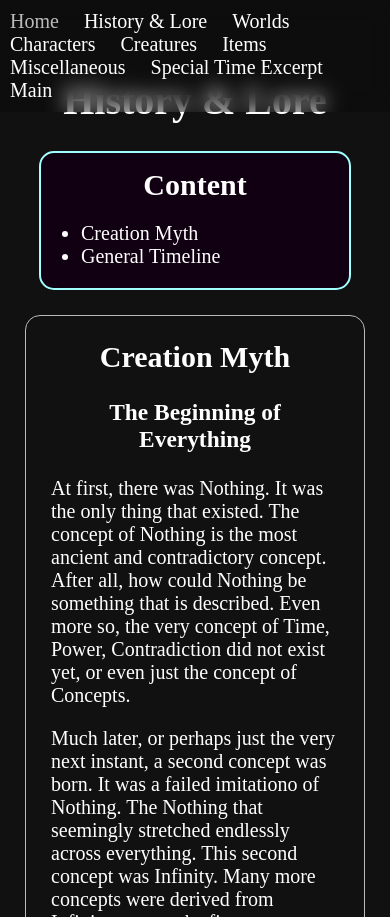
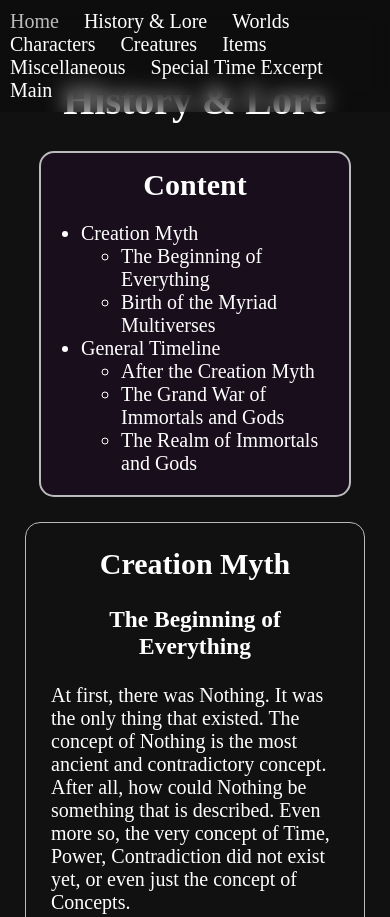
Before and after one commit to Ryuji-Ly/Ryuji-Ly.github.io, a plain HTML site: page docs/tmm/history+lore/index.html in a window 390 px wide. Shown: the top 917 px of the page. Drawn offline with Linux system fonts and the light colour scheme.

Commit message:
updated tmeline a little

```diff
--- a/docs/styles/style.scss
+++ b/docs/styles/style.scss
@@ -1,4 +1,7 @@
 @import "global";
+html{
+    scroll-behavior: smooth;
+}
 body {
     margin: 0;
     font-size: $fontSize;
--- a/docs/tmm/history+lore/index.html
+++ b/docs/tmm/history+lore/index.html
@@ -26,19 +26,41 @@
         <article id="content">
             <h2>Content</h2>
             <ul>
-                <li><a href="#creation_myth">Creation Myth</a></li>
-                <li><a href="#timeline">General Timeline</a></li>
+                <li><a href="#creation_myth">Creation Myth</a>
+                    <ul>
+                        <li>
+                            <a href="#beginning-of-everything">The Beginning of Everything</a>
+                        </li>
+                        <li>
+                            <a href="#birth-of-the-myriad-multiverses">Birth of the Myriad Multiverses</a>
+                        </li>
+                    </ul>
+                </li>
+                <li>
+                    <a href="#timeline">General Timeline</a>
+                    <ul>
+                        <li>
+                            <a href="#after-the-creation-myth">After the Creation Myth</a>
+                        </li>
+                        <li>
+                            <a href="#grand-war">The Grand War of Immortals and Gods</a>
+                        </li>
+                        <li>
+                            <a href="#realm-of-immortals">The Realm of Immortals and Gods</a>
+                        </li>
+                    </ul>
+                </li>
             </ul>
         </article>
         <article id="creation_myth">
             <h2>Creation Myth</h2>
-            <section>
+            <section id="beginning-of-everything">
                 <h3>The Beginning of Everything</h3>
                 <p>At first, there was Nothing. It was the only thing that existed. The concept of Nothing is the most ancient and contradictory concept. After all, how could Nothing be something that is described. Even more so, the very concept of Time, Power, Contradiction did not exist yet, or even just the concept of Concepts.</p>
                 <p>Much later, or perhaps just the very next instant, a second concept was born. It was a failed imitationo of Nothing. The Nothing that seemingly stretched endlessly across everything. This second concept was Infinity. Many more concepts were derived from Infinity, among the first were Eternity, Endless, Order, Chaos and Spacetime. This moment in time is also known to be the observable limit for the Transcendents.</p>
                 <p>The concepts manifested laws. Laws shaped reality and created a world. The first world to ever exist. By those aware of its existence, it is called the Egg of the Multiverse. On this "egg", the first life was created through the amalgamation of laws. It was a nameless creature without sentience, but the many Supreme Gods would remember this creature as the True Origin Primordial God, while some others would call it the first Heavenly Dao. As the amalgamation of laws and concepts, the creature's life was deeply interconnected with the world's continued existence. Time moved on, the "egg" continued to develop, while more and more concepts were born and refined. At some point, the first life died of old age, and thus, the "egg" hatched.</p>
             </section>
-            <section>
+            <section id="birth-of-the-myriad-multiverses">
                 <h3>Birth of the Myriad Multiverses</h3>
                 <p>The first world exploded into countless fragments, each becoming the core of a multiverse of its own. Each multiverse held a seemingly infinite number of universes, planes, realms and dimensions.</p>
                 <p>Each fragment of the first world of course had varying ratios of laws, it was this ratio that determined the main nature of each multiverse. Besides this, each multiverse used the fragmentory laws to recreate their own versions of the original concepts, their universes similary replicated the multiversal version of the concepts. This meant there were various versions of the same concept, all derived from the original from the first world. These origin concepts still existed, however they were forgotten.</p>
@@ -47,19 +69,25 @@
         </article>
         <article id="timeline">
             <h2>General Timeline</h2>
-            <section>
+            <section id="after-the-creation-myth">
                 <h3>After the Creation Myth</h3>
                 <p>While the multiverses each had their own development path, a lot of them did share some similarities. Namely, the birth of conceptual and primal gods. It was due to their existence that most life forms were created, and therefore born sentient and intelligent. It was relatively peaceful, however strength remained supreme. It was only after the first deaths they grew afraid. They were created without any knowledge about death, it was unfamiliar, and thus they found it unnatural.</p>
                 <p>They dared to try and defy death, for they quickly understood what use was strength if a single death was all it took to take it all away? As it was still the Primordial Era, there were many opportunities. Soon, the first mortal who became an Immortal emerged. They had found ways to prolong their lifespan to indefinite, after which began the search to truly defy death. Methods that allowed one to survive being killed. In the more developed multiverses, being an Immortal became the first requirement to being a true powerhouse. Regardless how you much power you had, without immortality, you were considered weak. A mere flicker in the passage of time. Millenia had passed, the majority had long since discovered the existence of parallel universes. Aside from the initial scuffles, it was peaceful, yet also gruesome. Many Immortals managed to assimilate their multiversal variants, becoming stronger and stronger until they were the sole remaining variant of themselves in the multiverse.</p>
                 <p>The following trillions of years were exceedingly peaceful, it was a period of accumulation, no method to avoid death was absolute, and more and more techniques were created to counter the methods of other Immortals, so more and more ways to defy death were created. Some of the more older Immortals even had thousands of methods to avoid death. With so many failsafes, the Immortals were more daring and quickly grew their power. However this era of peace came to an end when they discovered the multiversal barriers, evidence of other multiverses.</p>
             </section>
-            <section>
+            <section id="grand-war">
                 <h3>The Grand War of Immortals and Gods</h3>
                 <p>This is a war forgotten by most, yet it's aftermath affected the Myriad Multiverses until the end of time itself. Before this war, there were billions of multiverses. It was devastating, almost the entirety of reality as a whole was wiped out, leaving barely a few hundred thousand multiverses. In the entirety of the Myriad Multiverses, there was rarely an occurance the number of multiverses exceeded a million after this war.</p>
                 <p>Centillions of Immortals were wiped out with permanent death. Their so-called Immortality was fragile against those who knew the same methods and searched ways to bypass them. Despite how destructive this war was, the more peaceful and rational Immortals have tried to mend the worlds, however most of the destruction was irreparable and destroyed multiverses could not be brought back. Considering many of the Immortals' power and immortality was vested on their multiverses laws, it was discovered destroying a multiverse could greatly weaken an Immortal originating from that multiverse, sometimes outright killing them.</p>
                 <p>There was so little left of the Myriad Multiverses when the very last Immortal of the Grand War fell. A handful, just a very lucky 9 Immortals who avoided the wars and somehow survived where all that was left of the Immortals. These 9 were perhaps the only witnesses to one of the most beautiful things of the Myriad Multiverses.</p>
                 <p>The countless bodies of fallen Immortals, some as small as a speck of dust, others as large as entire universes, the shattered remains of billions of multiverses, realms, dimensions etc. All these gathered to form one place. A place that would be known as the Realm of Immortals, the hub of the Myriad Multiverses.</p>
                 <p>The Realm of Immortals is accessible from anywhere in the Myriad Multiverses, so long certain requirements are met. After the Grand War the spatial barriers between multiverses solidified, no longer allowing intermultiversal travel. Only extremely powerful or very talented spatial Immortals had a chance at travelling to different multiverses. The Realm of Immortals was the only way you could interact and perhaps travel to different multiverses.</p>
+            </section>
+            <section id="realm-of-immortals">
+                <h3>The Realm of Immortals and Gods</h3>
+                <p>Epochs after the Grand War of Immortals and Gods, on the very remains of the fallen Immortals, the First Divine Society Era was formed. Three out of nine surviving Immortals of the Grand War belong to this Divine Society.</p>
+                <p>Through the collaboration of many multiverses, a new status was defined. The Supreme Gods, the strongest Pinnacle Immortal God of their own respective multiverse. This new status and title was engraved within the very laws of the Realm, empowering the Supreme Gods further.</p>
+                <p>Closely after, a Council made up by the Supreme Gods was created. They would be able to dictate the direction of development for the overwhelming majority of the Realm of Immortals and its Divine Societies.</p>
             </section>
         </article>
     </main>
--- a/docs/tmm/styles/general.scss
+++ b/docs/tmm/styles/general.scss
@@ -1,4 +1,7 @@
 @import "global";
+html{
+    scroll-behavior: smooth;
+}
 body {
     margin: 0;
     font-size: $fontSize;
@@ -61,10 +64,9 @@ body {
             }
         }
         #content{
-            background-color: #101;
-            margin: 0 25px;
-            width: 20vw;
-            border: 2px solid #a1ffff;
+            background-color: #4a015427;
+            width: 50vw;
+            border: 2px solid #bbb;
             border-radius: 15px;
             h2{
                 margin: 15px;
@@ -81,7 +83,7 @@ body {
                 }
             }
             @media screen and (max-width: 1000px){
-                width: 40vw;
+                width: 60vw;
             }
             @media screen and (max-width: 500px){
                 width: 80vw;
--- a/docs/tmm/styles/style.scss
+++ b/docs/tmm/styles/style.scss
@@ -1,4 +1,7 @@
 @import "global";
+html{
+    scroll-behavior: smooth;
+}
 body {
     margin: 0;
     font-size: $fontSize;
```
Also changed, not shown: docs/tmm/characters/absolute-transcendents/lunovis.html (+17 -0 lines), docs/tmm/miscellaneous/index.html (+1 -1 lines), docs/styles/style.css, docs/tmm/styles/general.css, docs/tmm/styles/style.css, 3 other files.
